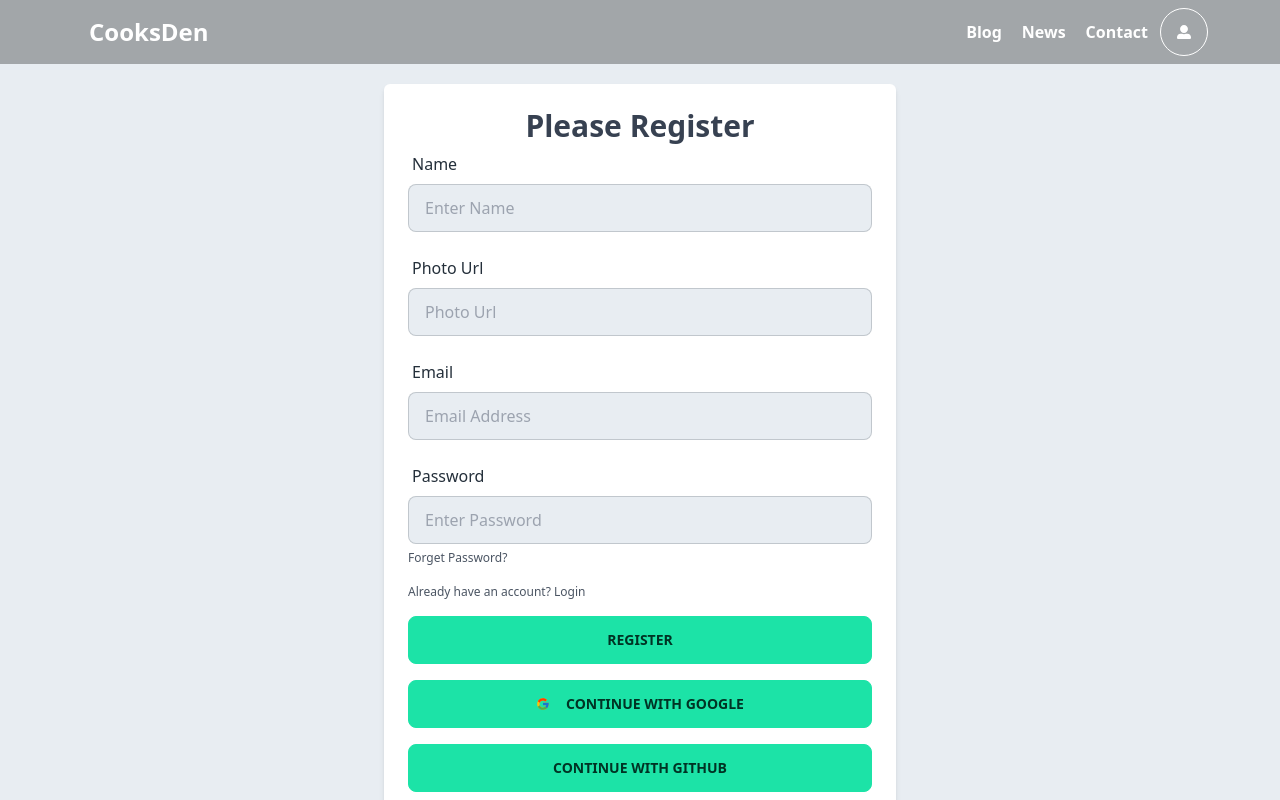
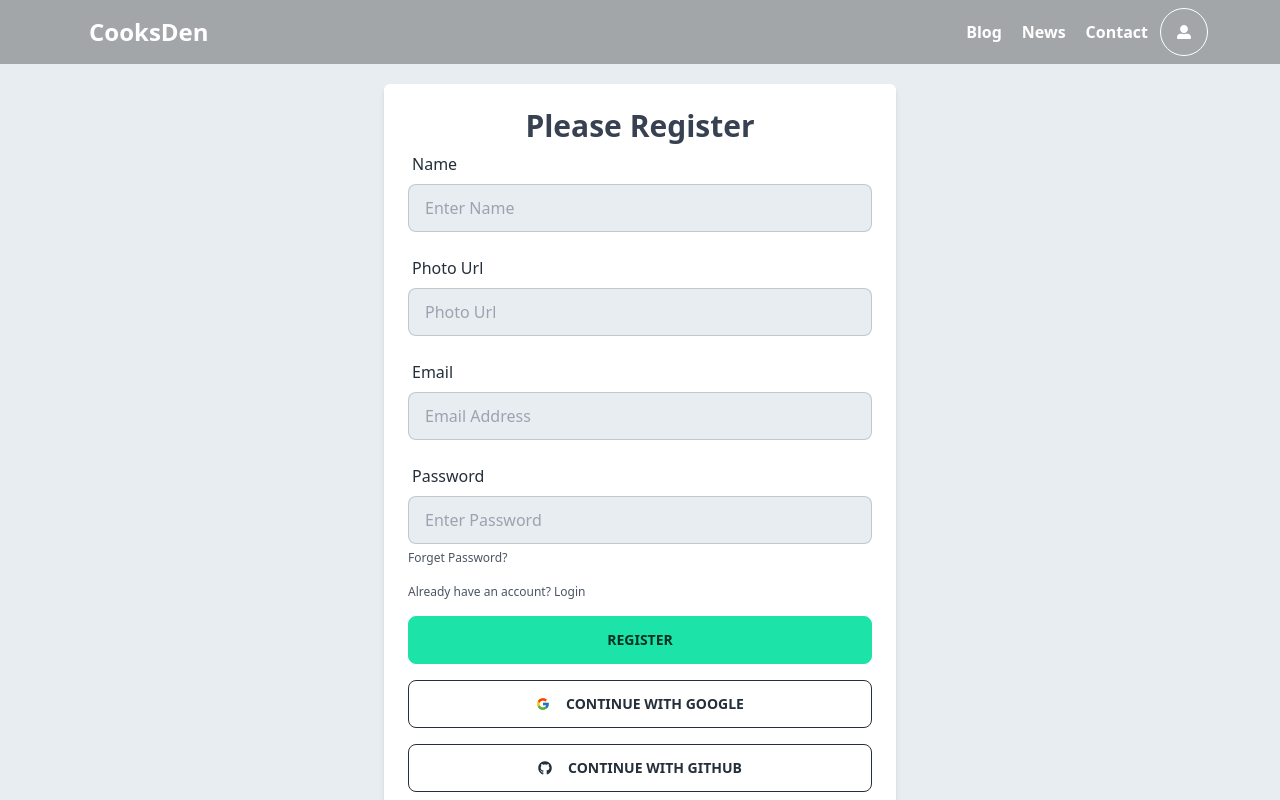
Before and after one commit to naimur-reza/CHEF-HUNTER-CLIENT, a React (Vite) app: page /register in a window 1280 px wide. Shown: the top 800 px of the page. Built offline with nearby package versions, Linux system fonts and the light colour scheme; no server answers.

Commit message:
fixed photourl

```diff
--- a/src/components/shared/Header.jsx
+++ b/src/components/shared/Header.jsx
@@ -4,6 +4,7 @@ import { FaUserAlt } from "react-icons/fa";
 import { AuthContext } from "../../providers/AuthProvider/AuthProvider";
 const Header = () => {
   const { user, logOut } = useContext(AuthContext);
+  console.log(user);
   return (
     <div className="bg-black bg-opacity-30 ">
       <div className="navbar  text-white my-container">
--- a/src/pages/Register.jsx
+++ b/src/pages/Register.jsx
@@ -1,6 +1,7 @@
 import React, { useContext, useState } from "react";
 import { Link, Navigate } from "react-router-dom";
 import { FcGoogle } from "react-icons/fc";
+import { FaGithub } from "react-icons/fa";
 import { AuthContext } from "../providers/AuthProvider/AuthProvider";
 import { toast } from "react-hot-toast";
 const Register = () => {
@@ -8,13 +9,20 @@ const Register = () => {
   const [photoUrl, setPhotoUrl] = useState("");
   const [password, setPassword] = useState("");
   const [email, setEmail] = useState("");
-  const { user, signInGoogle, createUser } = useContext(AuthContext);
+  const { user, signInGoogle, createUser, profileUpdate } =
+    useContext(AuthContext);
   const handleRegister = (e) => {
     e.preventDefault();
     createUser(email, password)
       .then((res) => {
-        console.log(res.user);
-        toast.success("Registration successful");
+        profileUpdate(name, photoUrl)
+          .then(() => {
+            console.log(res.user);
+            toast.success("Registration successful");
+          })
+          .catch((err) => {
+            console.log(err);
+          });
       })
       .catch((err) => {
         toast.error(err.message);
@@ -33,8 +41,11 @@ const Register = () => {
             </label>
             <input
               type="text"
+              required
               placeholder="Enter Name"
               class="w-full input input-bordered"
+              value={name}
+              onChange={(e) => setName(e.target.value)}
             />
           </div>
           <div>
@@ -43,8 +54,11 @@ const Register = () => {
             </label>
             <input
               type="text"
+              required
               placeholder="Photo Url"
               class="w-full input input-bordered"
+              value={photoUrl}
+              onChange={(e) => setPhotoUrl(e.target.value)}
             />
           </div>
           <div>
@@ -52,6 +66,7 @@ const Register = () => {
               <span class="text-base label-text">Email</span>
             </label>
             <input
+              required
               type="text"
               placeholder="Email Address"
               class="w-full input input-bordered"
@@ -64,6 +79,7 @@ const Register = () => {
               <span class="text-base label-text">Password</span>
             </label>
             <input
+              required
               type="password"
               placeholder="Enter Password"
               class="w-full input input-bordered"
@@ -89,14 +105,14 @@ const Register = () => {
           <div>
             <button
               onClick={signInGoogle}
-              class="btn btn-success btn-block inline-flex items-center gap-4"
+              class="btn btn-outline btn-block inline-flex items-center gap-4"
             >
               <FcGoogle width={30} height={30} /> Continue With Google
             </button>
           </div>
           <div>
-            <button class="btn btn-success btn-block">
-              Continue With Github
+            <button class="btn btn-outline btn-block inline-flex items-center gap-4">
+              <FaGithub /> Continue With Github
             </button>
           </div>
         </form>
--- a/src/providers/AuthProvider/AuthProvider.jsx
+++ b/src/providers/AuthProvider/AuthProvider.jsx
@@ -69,17 +69,11 @@ const AuthProvider = ({ children }) => {
   };
   // update profile with firebase
   const profileUpdate = (name, photoUrl) => {
-    return updateProfile(user, {
+    console.log({ name, photoUrl });
+    return updateProfile(auth.currentUser, {
       displayName: name,
       photoURL: photoUrl,
-    })
-      .then(() => {
-        //
-        "";
-      })
-      .catch((err) => {
-        toast.error(err.message);
-      });
+    });
   };
   useEffect(() => {
     const unsubscribe = onAuthStateChanged(auth, (currentUser) => {
```
